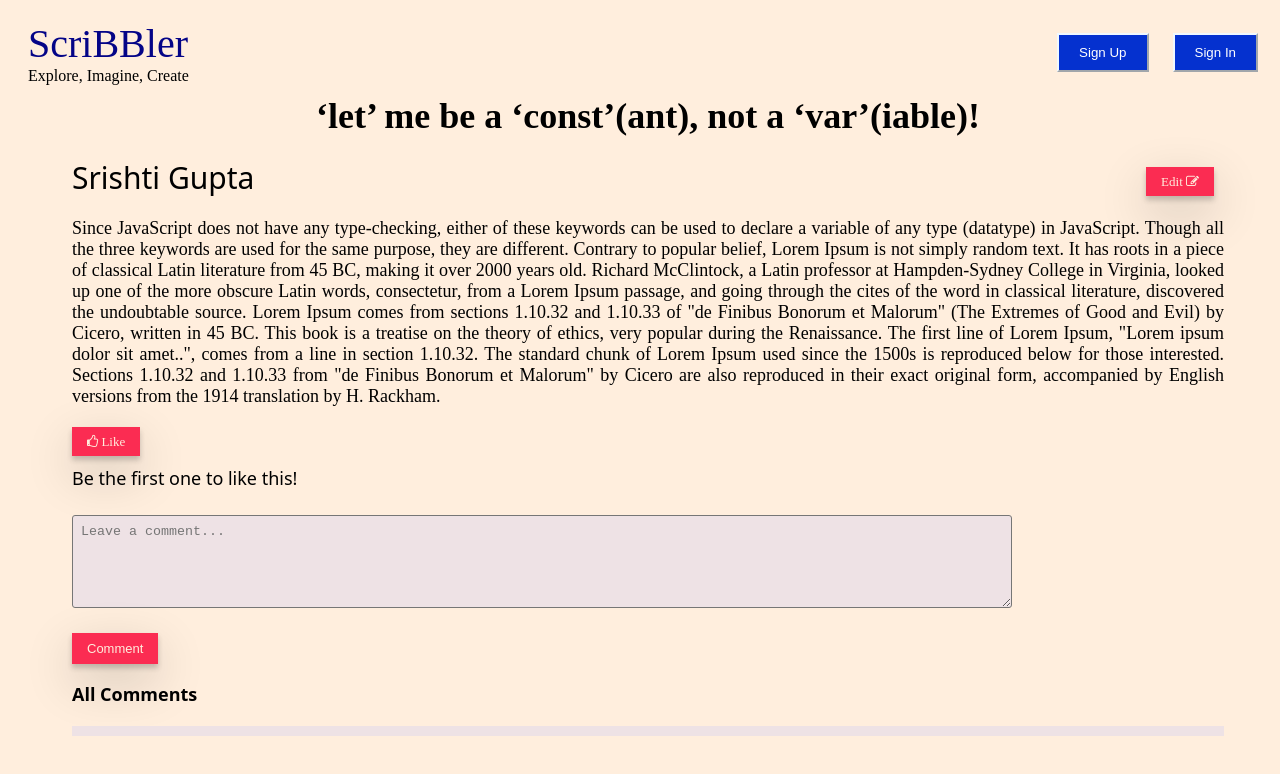
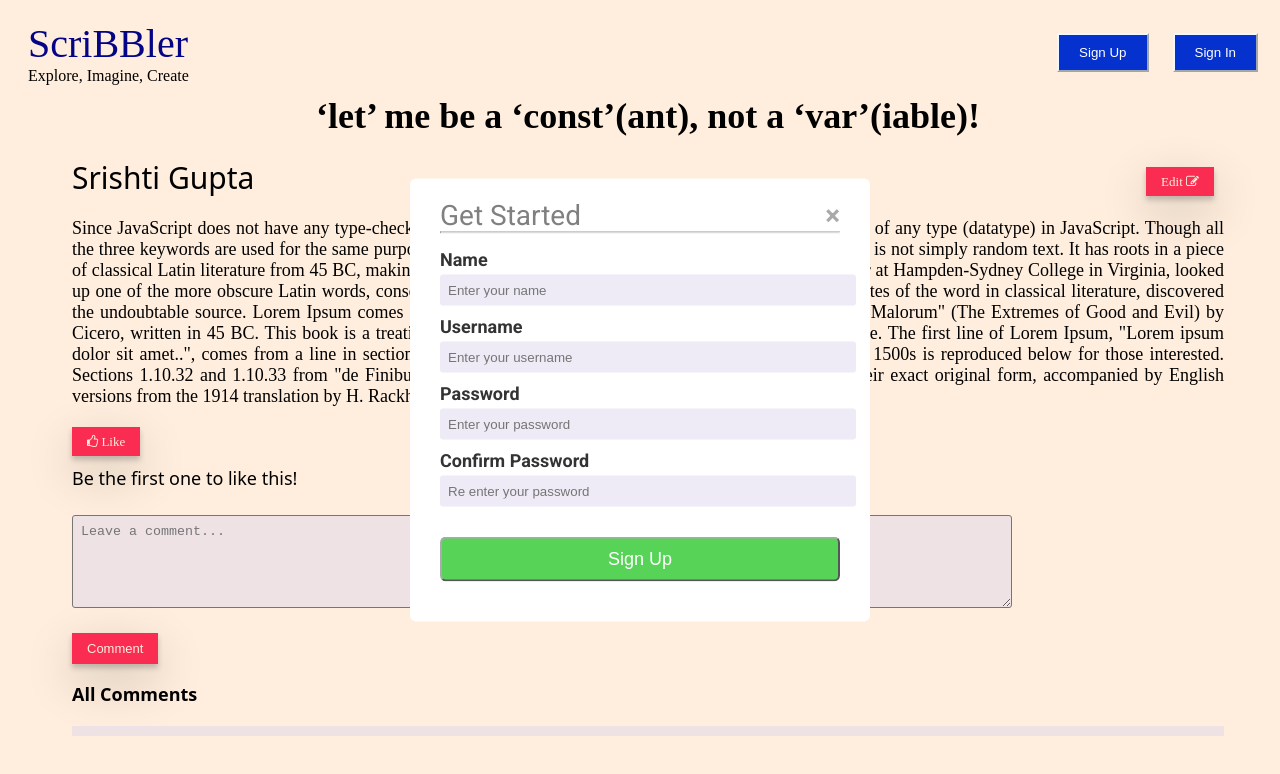
Before and after one commit to vinitagurani/Project-Scribbler-Upgrad-, a plain HTML site: page html/post.html in a window 1280 px wide. Both pictures are taken after a click on the button "Sign Up". Drawn offline with Linux system fonts and the light colour scheme; a web font is replaced by a local one.

Commit message:
Made cursor as pointer

```diff
--- a/html/post.html
+++ b/html/post.html
@@ -26,6 +26,48 @@
             <button id="sign-in-btn" class="sign-in-btn">Sign In</button>
         </div>
     </nav>
+    <main id="section-2">
+        <div id="modal" class="modal">
+            <div id="popup-mod" class="popup-signup">
+                <div id="title">
+                    <div class="popup-title">Get Started</div>
+                    <span class="close-signup">&times;</span>
+                </div>
+                <hr>
+                <form action="">
+                    <label class="label">Name</label><br>
+                    <input id="name" type="text" class="input-name" placeholder="Enter your name" required><br>
+                    <label class="label">Username</label><br>
+                    <input id="user" type="text" class="input-user" placeholder="Enter your username" required><br>
+                    <label class="label">Password</label><br>
+                    <input id="pass" type="password" class="input-pass" placeholder="Enter your password"
+                        required><br>
+                    <label class="label">Confirm Password</label><br>
+                    <input id="confirm-pass" type="password" class="input-cpass"
+                        placeholder="Re enter your password" required>
+                    <button id="popup-sign-up-btn" class="popup-btn" type="submit">Sign Up</button>
+                </form>
+            </div>
+            <div id="sign-in-popup" class="popup-signin">
+                <div id="title">
+                    <div class="popup-title">Welcome Back!</div>
+                    <span class="close-signin">&times;</span>
+                </div>
+                <hr>
+                <form action="">
+                    <label for="user" class="label">Username</label><br>
+                    <input id="user" type="text" class="input-user" placeholder="Enter your username" required><br>
+                    <label for="pass" class="label">Password</label><br>
+                    <input id="pass" type="password" class="input-pass" placeholder="Enter your password"
+                        required><br>
+                    <button id="popup-sign-up-btn" class="popup-btn" type="submit">Sign In</button>
+                    <div class="text-center">Not a member?<a type="button" class="sign-up-link"
+                            style="color: rgb(66, 112, 192);">sign Up</a></div>
+                </form>
+            </div>
+        </div>
+    </main>
+</div>
 
     <div class="container" >
         <!-- title -->
--- a/styles/common.css
+++ b/styles/common.css
@@ -12,6 +12,7 @@ button {
     background-color: rgb(5, 49, 207);
     border-color: aliceblue;
     margin: 10px;
+    cursor: pointer;
 }
 
 #heading {
@@ -47,6 +48,7 @@ button {
     padding: 20px 30px 30px;
     color: #333;
     font-family: 'Roboto';
+    cursor: pointer;
 }
 
 .popup-signin {
@@ -148,6 +150,7 @@ label {
     font-size: large;
     border-color: #aaaaaa;
     margin-left: 0;
+    cursor: pointer;
 }
 
 #title {
```
Also changed, not shown: html/postslist.html (+0 -3 lines).
